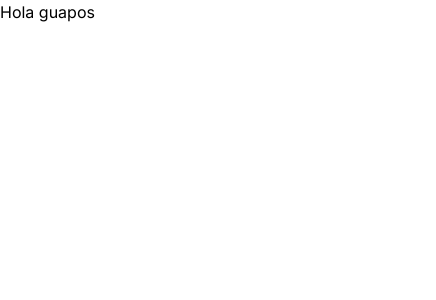
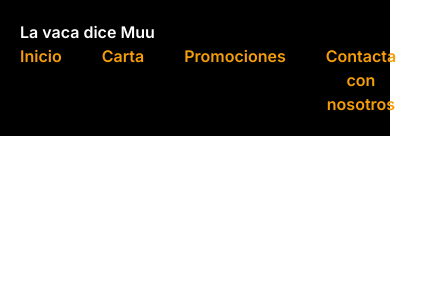
Before and after one commit to Soniaa1995/proyecto-restaurante, a Next.js app: page / in a window 390 px wide. Shown: the top 300 px of the page, 436 px wide, since content can reach past the window. Built offline with nearby package versions, Linux system fonts and the light colour scheme.

Commit message:
titulo pagina y navbar basico-sin-responsive

```diff
--- a/src/app/layout.jsx
+++ b/src/app/layout.jsx
@@ -4,7 +4,7 @@ import "./globals.css";
 const inter = Inter({ subsets: ["latin"] });
 
 export const metadata = {
-  title: "Create Next App",
+  title: "La vaca dice Muu",
   description: "Generated by create next app",
 };
 
--- a/src/app/page.jsx
+++ b/src/app/page.jsx
@@ -1,7 +1,17 @@
 export default function Page() {
   return (
-    <nav>
-      <h1>Hola guapos</h1>
+    <nav className="bg-black">
+      <div className="max-w-screen-xl flex flex-wrap items-center justify-between mx-auto p-5 ">
+        <span className="text-white font-semibold">La vaca dice Muu</span>
+        <div className="text-amber-500 font-semibold text-center ">
+          <ul className="inline-flex ">
+            <li className="mr-10">Inicio</li>
+            <li className="mr-10">Carta</li>
+            <li className="mr-10">Promociones</li>
+            <li className="mr-10">Contacta con nosotros</li>
+          </ul>
+        </div>
+      </div>
     </nav>
   );
 }
```
